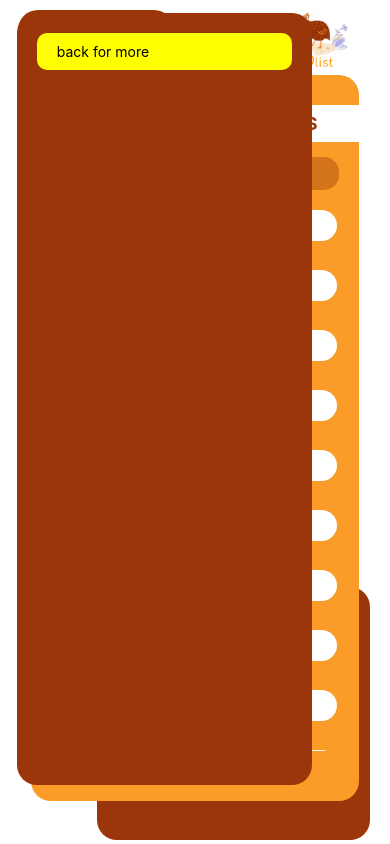
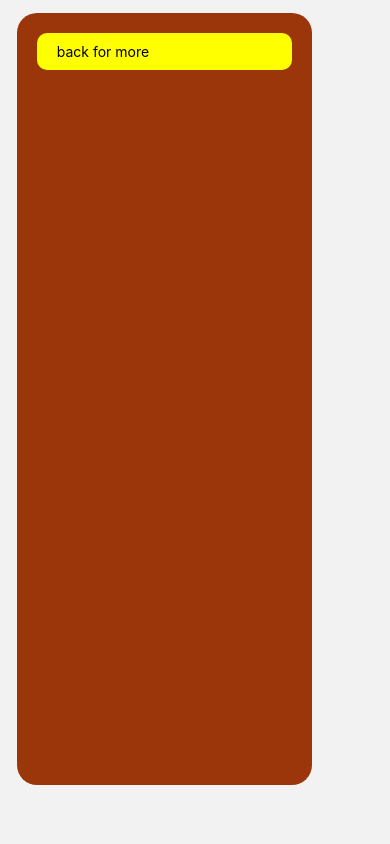
Before and after one commit to R-o-d-r-i-g-o/angolist---mobile, a React Native app: screen /PopupError in a window 390 px wide. Built offline with nearby package versions, Linux system fonts and the light colour scheme.

Commit message:
feat: up changes

```diff
--- a/src/components/PopUp/changeScreen/index.tsx
+++ b/src/components/PopUp/changeScreen/index.tsx
@@ -4,7 +4,7 @@ import {useNavigation} from '@react-navigation/native';
 import {Text} from 'react-native';
 import color from './../../../utils/colors';
 import {NativeStackNavigationProp} from '@react-navigation/native-stack';
-import {RootStackParams} from './../../../App';
+import {RootStackParams} from './../../../routes';
 
 export const ChangeScreenPopUp = () => {
   const navigation =
--- a/src/components/pageTemplate/index.tsx
+++ b/src/components/pageTemplate/index.tsx
@@ -2,7 +2,7 @@ import React from 'react';
 import {useNavigation} from '@react-navigation/native';
 import {TouchableOpacity} from 'react-native';
 import {NativeStackNavigationProp} from '@react-navigation/native-stack/lib/typescript/src/types';
-import {RootStackParams} from './../../App';
+import {RootStackParams} from './../../routes';
 import {PageTemplateProps} from './types';
 import {
   FullScreen,
--- a/src/components/popupError/index.tsx
+++ b/src/components/popupError/index.tsx
@@ -0,0 +1,37 @@
+import styled from 'styled-components/native';
+import color from './../../utils/colors';
+import {Text} from 'react-native';
+
+export const PopupError = () => {
+  return (
+    <BaseContainer>
+      <Sample>
+        <PopUpButton onPress={() => navigation.goBack()}>
+          <Text>back for more</Text>
+        </PopUpButton>
+      </Sample>
+    </BaseContainer>
+  );
+};
+
+const BaseContainer = styled.View`
+  position: absolute;
+  right: 20%;
+  left: 4.3%;
+  top: 1.5%;
+  bottom: 7%;
+  background: ${color.baseBrown};
+  border-radius: 20px;
+`;
+
+const Sample = styled.View`
+  padding: 20px;
+  /* justify-content: center; */
+  /* align-items: center; */
+`;
+
+const PopUpButton = styled.TouchableOpacity`
+  background: yellow;
+  padding: 10px 20px;
+  border-radius: 10px;
+`;
--- a/src/pages/categories/index.tsx
+++ b/src/pages/categories/index.tsx
@@ -1,15 +1,19 @@
 import React from 'react';
-import styled from 'styled-components/native';
+import color from '../../utils/colors';
 import data from './data.json';
-import color from '../../utils/colors';
 import {PageTemplate} from '../../components/pageTemplate';
 import {ListItems} from '../../components/listItems';
+import {SearchField, ScrollView} from './styles';
 
 export const Categories: React.FC = () => {
   return (
     <PageTemplate mainText={'Categorias'}>
       <>
-        <SearchField type="search" placeholder="Procurar por categoria ..." />
+        <SearchField
+          type="search"
+          placeholder="Procurar por categoria ..."
+          placeholderTextColor={color.baseWhite}
+        />
         <ScrollView>
           {data.categories.map(item => (
             <ListItems
@@ -23,19 +27,3 @@ export const Categories: React.FC = () => {
     </PageTemplate>
   );
 };
-
-const SearchField = styled.TextInput`
-  background: ${color.baseBrown};
-  border-radius: 15px;
-  opacity: 0.4;
-  margin-top: 15px;
-  margin-right: 20px;
-  padding: 8px 20px;
-  color: ${color.baseWhite};
-`;
-
-const ScrollView = styled.ScrollView`
-  margin-top: 10px;
-  min-height: 85%;
-  height: 700px;
-`;
--- /dev/null
+++ b/src/pages/categories/styles.ts
@@ -0,0 +1,21 @@
+import styled from 'styled-components/native';
+import color from '../../utils/colors';
+
+const SearchField = styled.TextInput`
+  background: ${color.baseBrown};
+  border-radius: 15px;
+  opacity: 0.4;
+  font-size: 15px;
+  margin-top: 15px;
+  margin-right: 20px;
+  padding: 8px 20px;
+  color: ${color.baseWhite};
+`;
+
+const ScrollView = styled.ScrollView`
+  margin-top: 10px;
+  min-height: 85%;
+  height: 700px;
+`;
+
+export {SearchField, ScrollView};
--- a/src/routes/index.tsx
+++ b/src/routes/index.tsx
@@ -2,6 +2,7 @@ import * as React from 'react';
 import {Info} from './../pages/Info';
 import {Categories} from './../pages/categories';
 import {ChangeScreenPopUp} from './../components/PopUp/changeScreen';
+import {PopupError} from './../components/popupError';
 import {NavigationContainer} from '@react-navigation/native';
 import {createNativeStackNavigator} from '@react-navigation/native-stack';
 
@@ -30,13 +31,7 @@ export const NavigationOptions = () => {
             }}
           />
 
-          <Stack.Screen
-            name={'PopupError'}
-            component={ChangeScreenPopUp}
-            options={{
-              presentation: 'transparentModal',
-            }}
-          />
+          <Stack.Screen name={'PopupError'} component={PopupError} />
           {/* <Stack.Screen
             name={'PopUp'}
             component={ChangeScreenPopUp}
```
